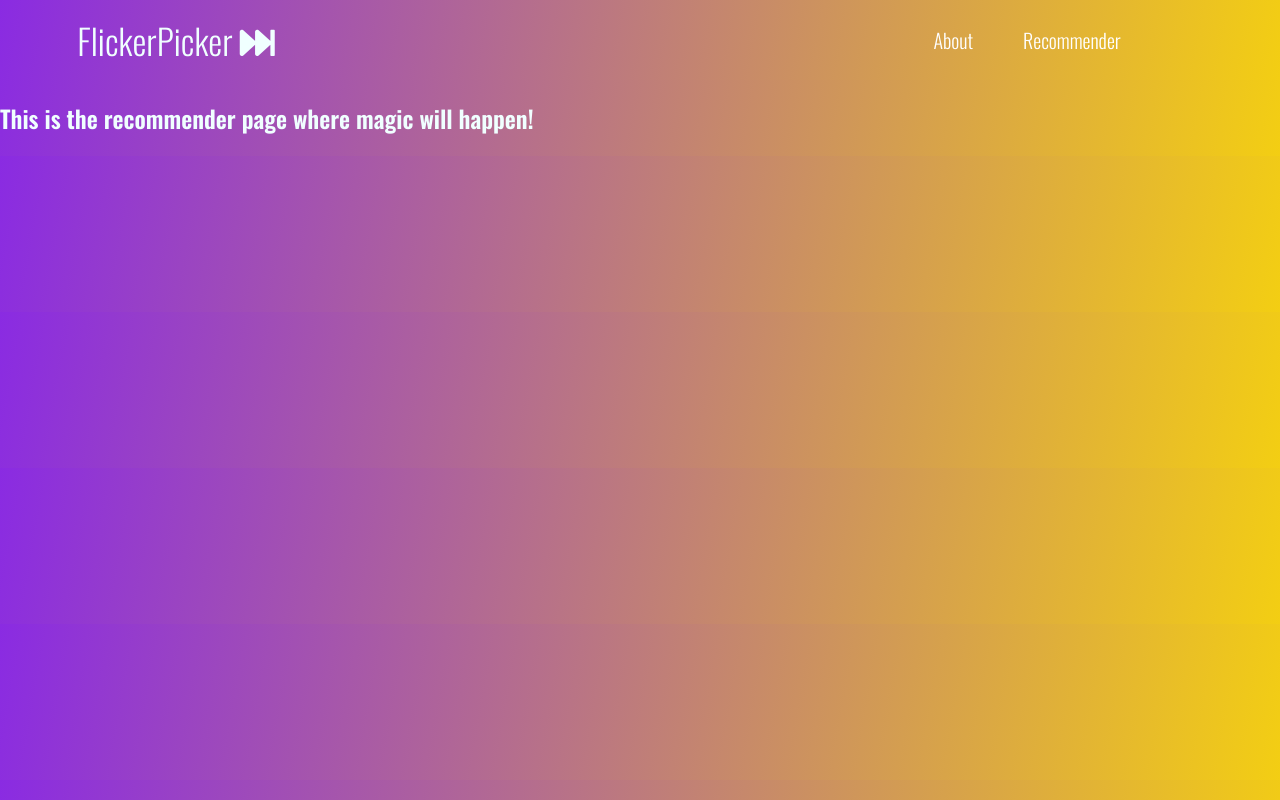
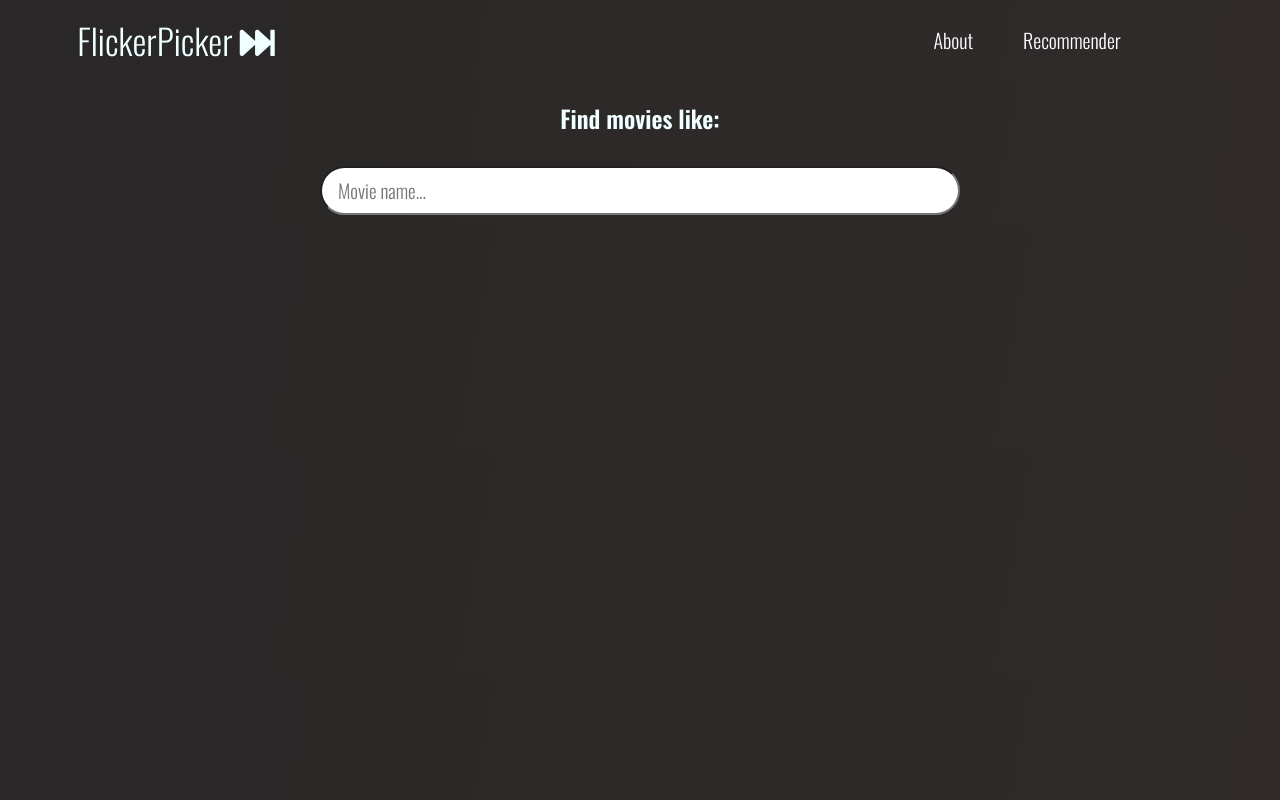
Before and after one commit to AI-drian/FlickerPicker, a React (Create React App) app in the folder flicker-picker/: page /recommender in a window 1280 px wide. Built offline with nearby package versions, Linux system fonts and the light colour scheme; a web font is replaced by a local one.

Commit message:
Layout and recommender search

```diff
--- a/flicker-picker/src/components/Home/Home.js
+++ b/flicker-picker/src/components/Home/Home.js
@@ -37,7 +37,6 @@ function Home() {
         <div className ="search-bar">
             <form onSubmit={handleOnSubmit}>
             <input className="search-bar" type="text"  placeholder="Enter movie title..." value={searchTerm} onChange={handleOnChange}></input>
-
             </form>
           </div>
 
--- a/flicker-picker/src/components/Movie/Movie.css
+++ b/flicker-picker/src/components/Movie/Movie.css
@@ -19,7 +19,7 @@
 }
 
 .movie-container {
-  background: linear-gradient(100deg, blueviolet, #f3ce13 100%);
+  background:  linear-gradient(100deg, rgb(41, 39, 39) , rgb(49, 43, 43));
   display: flex;
   /*flex-wrap, putting the rows under each other when out of space*/
   flex-wrap: wrap;
@@ -27,7 +27,7 @@
 }
 
 .movie {
-  background-color: linear-gradient(100deg, blueviolet, #f3ce13 100%);
+  background:  linear-gradient(100deg, rgb(73, 73, 73) , rgb(36, 36, 36));
   margin: 1rem;
   overflow: hidden;
   position: relative;
@@ -62,8 +62,8 @@
 }
 
 .movie-banner {
-  background:  linear-gradient(100deg, rgb(73, 73, 73) , rgb(36, 36, 36));
-  color: rgb(216, 228, 228);
+  background: rgb(36, 36, 36);
+  color: azure;
   border-color: #f3ce13;
   padding: 1rem;
   position: absolute;
@@ -72,12 +72,12 @@
   right: 0;
   max-height: 85%;
   overflow: auto;
-  transform: translateX(100%);
+  transform: translateY(100%);
   transition: transform 0.3s ease-in-out;
 }
 .movie:hover .movie-banner {
   transform: translate(0%);
-  transition-delay: 0.5s;
+  transition-delay: 0.7s;
 }
 
 .tag.good {
--- a/flicker-picker/src/components/Navbar/Navbar.css
+++ b/flicker-picker/src/components/Navbar/Navbar.css
@@ -1,5 +1,5 @@
 .NavbarItems {
-  background: linear-gradient(100deg, blueviolet, #f3ce13 100%);
+  background:  linear-gradient(100deg, rgb(41, 39, 39) , rgb(49, 43, 43));
   height: 80px;
   display: flex;
   justify-content: center;
@@ -13,8 +13,8 @@
   font-size: 35px;
 }
 .navbar-logo:hover {
-  color: rgb(224, 233, 233);
-  text-shadow: 2px 2px 4px #000000;
+  color: rgb(253, 114, 33);
+  text-shadow: 1px 1px 2px #000000;
   transition: all 0.2s ease-out;
   transform: scale(1.1);
 }
@@ -39,7 +39,7 @@
 }
 
 .nav-links:hover {
-  color: rgb(161, 43, 230);
+  color: rgb(253, 114, 33);
   border-radius: 50px;
   transition: all 0.2s ease-out;
   transform: scale(1.1);
--- /dev/null
+++ b/flicker-picker/src/components/Recommender/Recommender.css
@@ -0,0 +1,6 @@
+.page-title{
+    display: flex;
+    justify-content: center;
+    align-items: center;
+    color:azure;
+}
--- a/flicker-picker/src/components/Recommender/Recommender.js
+++ b/flicker-picker/src/components/Recommender/Recommender.js
@@ -1,6 +1,14 @@
+import Searchbar from "../Searchbar/Searchbar";
+import "./Recommender.css"
+
 const Recommender = () => {
     return (
-        <h2>This is the recommender page where magic will happen!</h2>
+        <>
+        <div className="page-title">
+            <h2>Find movies like:</h2>
+        </div>
+        <Searchbar></Searchbar>
+        </>
      );
 }
 
--- /dev/null
+++ b/flicker-picker/src/components/Searchbar/Searchbar.js
@@ -0,0 +1,13 @@
+import React from 'react';
+
+const Searchbar = () => {
+    return (
+        <form action="/" method="get">
+        <label htmlFor="header-search">
+        </label>
+        <input className="search-bar" type="text" placeholder="Movie name..." />
+    </form>
+     );
+}
+
+export default Searchbar;
--- a/flicker-picker/src/index.css
+++ b/flicker-picker/src/index.css
@@ -7,7 +7,7 @@
 }
 
 body {
-  background: linear-gradient(100deg, blueviolet , #f3ce13 100%);
+  background:  linear-gradient(100deg, rgb(41, 39, 39) , rgb(49, 43, 43));
   color: azure;
   font-family: "Oswald", sans-serif;
   margin: 0px;
@@ -20,16 +20,16 @@ body {
 
 /* Track */
 ::-webkit-scrollbar-track {
-  background: linear-gradient(100deg, rgb(104, 103, 105), #cccbc8 100%);
+  background: linear-gradient(100deg, rgb(49, 48, 49), #8a8989 100%);
 }
 
 /* Handle */
 ::-webkit-scrollbar-thumb {
-  background: linear-gradient(200deg,  rgb(131, 12, 243), blueviolet 150%);
+  background-color: wheat;
 }
 
 /* Handle on hover */
 ::-webkit-scrollbar-thumb:hover {
 
-  background: linear-gradient(200deg,  rgb(131, 12, 243), rgb(255, 18, 204) 150%);
+  background:rgb(226, 101, 29);
 }
```
Also changed, not shown: 1 other file (tests, documents, lock files or other folders).
